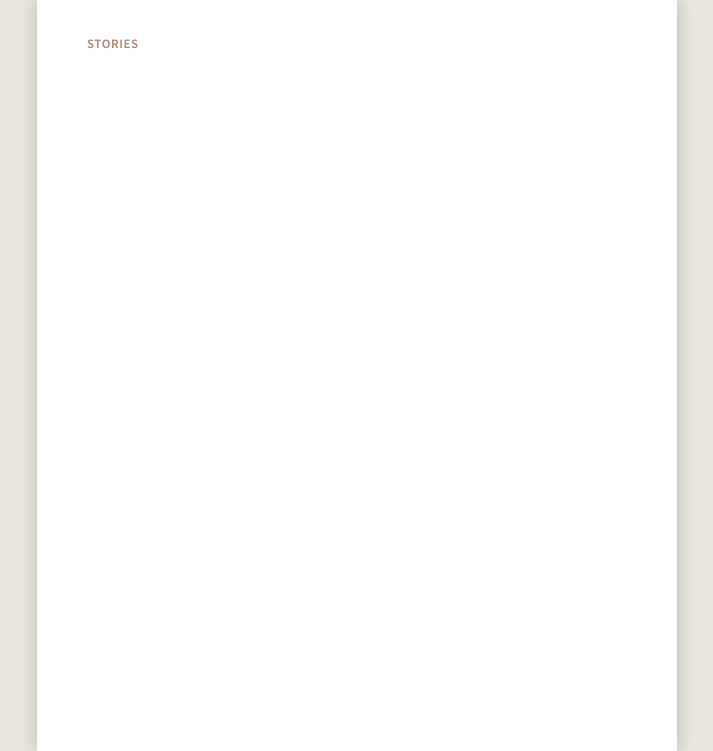
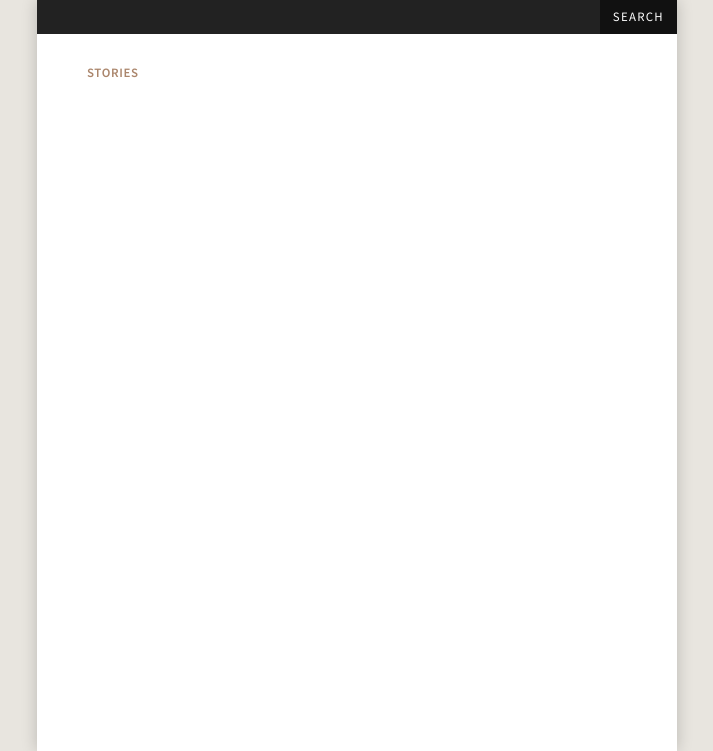
Before and after one commit to mod2/storybook, a Django app: page / in a window 1280 px wide. Shown: the part 49-800 px from the top of the page, without its empty margins (283-996 px from the left). Run offline with Django 3.2, Linux system fonts and the light colour scheme; the visitor is signed in with stand-in values (Sample User, id 1); data that the repository does not hold is empty.

Commit message:
Added search placeholder

```diff
--- a/storybook/static/style.css
+++ b/storybook/static/style.css
@@ -406,9 +406,49 @@ form.login input.button:hover {
 }
 
 
+/* Search on dashboard */
+
+#middle-panel #search {
+	-webkit-flex-direction: row;
+	display: -webkit-flex;
+	display: flex;
+	flex-direction: row;
+	margin-top: -5px;
+}
+
+#middle-panel #search input[type=text] {
+	background: #222;
+	border: none;
+	color: #fff;
+	flex: 1;
+	font-size: 1em;
+	padding: 6px 13px 8px;
+}
+
+#middle-panel #search input[type=text]:focus {
+	outline: none;
+}
+
+#middle-panel #search input[type=submit] {
+	background: #111;
+	border: none;
+	color: #fff;
+	cursor: pointer;
+	font-size: .8em;
+	letter-spacing: 0.1em;
+	padding: 6px 13px 8px;
+	text-transform: uppercase;
+}
+
+#middle-panel #search input[type=submit]:hover {
+	background: #397dca;
+}
+
+
 /* Dashboard */
 
-#dashboard {
+#main #dashboard {
+	border-top: none;
 	margin: 30px 50px;
 }
 
--- a/storybook/templates/home.html
+++ b/storybook/templates/home.html
@@ -5,6 +5,11 @@
 </section>
 
 <section id="middle-panel" class="panel">
+	<div id="search">
+		<input type="text" />
+		<input type="submit" value="Search" />
+	</div>
+
 	<div id="dashboard">
 		<h1>Stories</h1>
 
```
